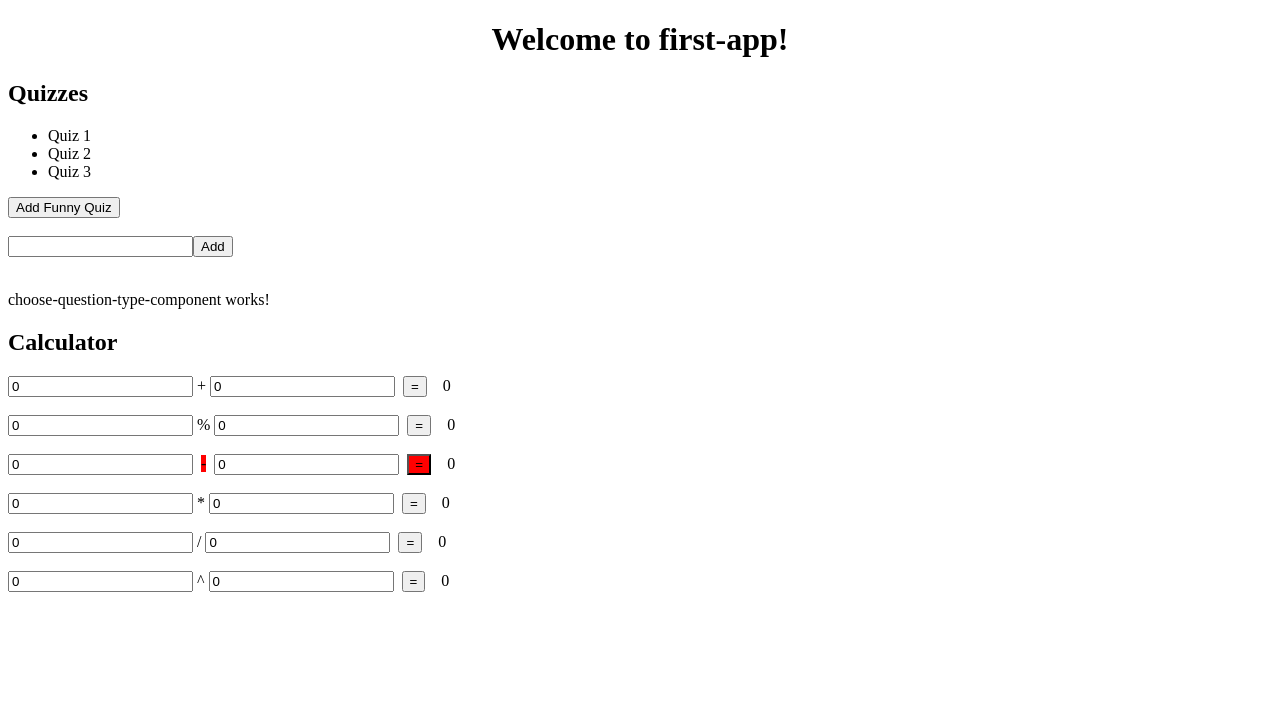
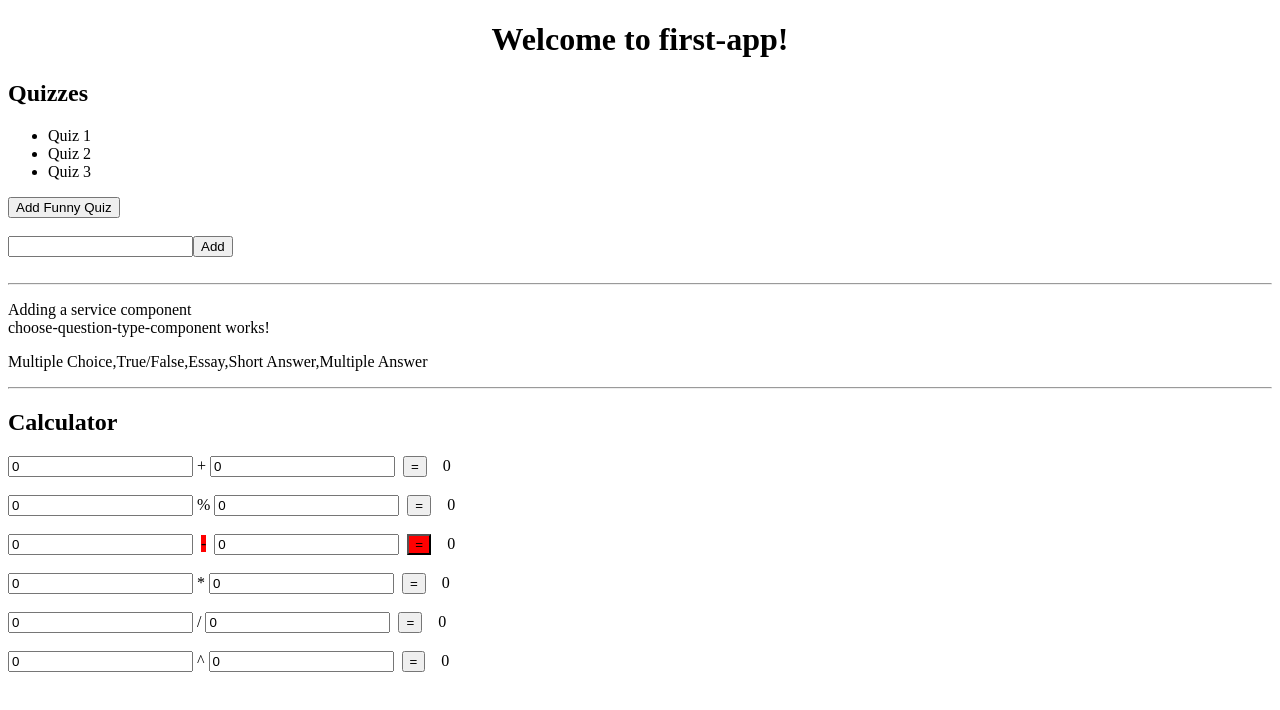
Before and after one commit to 2018-summer-mjs/first-app, an Angular app: page / in a window 1280 px wide. Shown: the top 710 px of the page. Built offline with nearby package versions, Linux system fonts and the light colour scheme.

Commit message:
adding the service
modified the import statement

import { QuestionTypeService } from '../question-type.service';

included the code to the multiple choice service

```diff
--- a/src/app/choose-question-type-component/choose-question-type-component.component.html
+++ b/src/app/choose-question-type-component/choose-question-type-component.component.html
@@ -1,3 +1,7 @@
-<p>
-  choose-question-type-component works!
-</p>
+
+  <hr />
+  <p>Adding a service component <br>choose-question-type-component works!</p>
+  <p>{{ questionTypes }}</p>
+
+
+  <hr />
--- a/src/app/choose-question-type-component/choose-question-type-component.component.ts
+++ b/src/app/choose-question-type-component/choose-question-type-component.component.ts
@@ -1,4 +1,5 @@
 import { Component, OnInit } from '@angular/core';
+import { QuestionTypeService } from '../question-type.service';
 
 @Component({
   selector: 'app-choose-question-type-component',
@@ -7,9 +8,15 @@ import { Component, OnInit } from '@angular/core';
 })
 export class ChooseQuestionTypeComponentComponent implements OnInit {
 
-  constructor() { }
+  constructor(private qtSvc: QuestionTypeService) { }
 
+  // view model properties ...
+  public questionTypes: string[];
+
+
+  // life cycle hook.
   ngOnInit() {
+    this.questionTypes = this.qtSvc.getAvailableQuestionTypes();
   }
 
 }
--- a/src/app/question-type.service.ts
+++ b/src/app/question-type.service.ts
@@ -6,4 +6,15 @@ import { Injectable } from '@angular/core';
 export class QuestionTypeService {
 
   constructor() { }
+
+  //
+  public getAvailableQuestionTypes(){
+    return [
+      "Multiple Choice"
+      , "True/False"
+      , "Essay"
+      , "Short Answer"
+      , "Multiple Answer"
+    ];
+  }
 }
```
